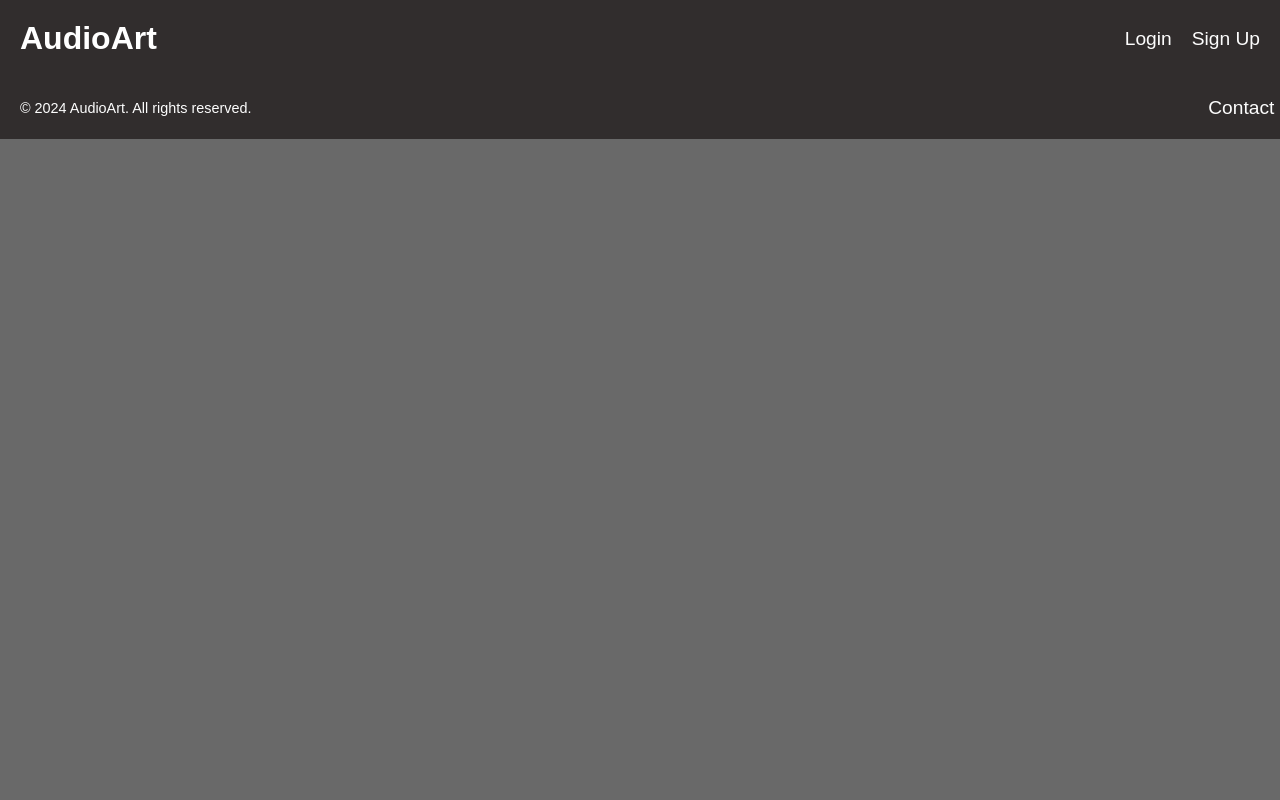
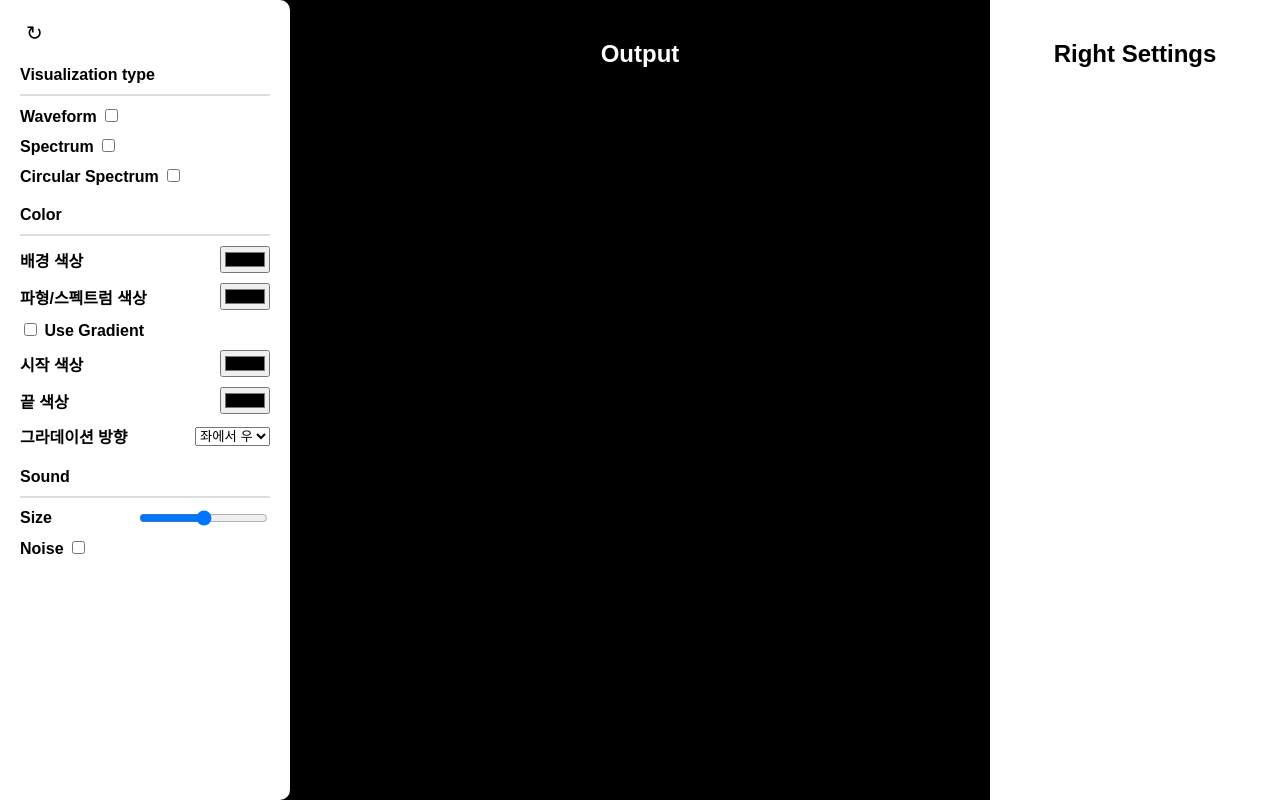
Before and after one commit to isuli1353/AudioArt, a React (Create React App) app: page /audioCreate in a window 1280 px wide. Built offline with nearby package versions, Linux system fonts and the light colour scheme.

Commit message:
AudioCreatePage 추가 및 설정요소 추가(임시)

```diff
--- a/package.json
+++ b/package.json
@@ -5,6 +5,7 @@
   "dependencies": {
     "cra-template": "1.2.0",
     "react": "^19.0.0",
+    "react-color": "^2.19.3",
     "react-dom": "^19.0.0",
     "react-router-dom": "^7.1.1",
     "react-scripts": "5.0.1",
--- a/src/App.jsx
+++ b/src/App.jsx
@@ -1,10 +1,11 @@
 import React, { useState } from 'react';
-import { BrowserRouter as Router, Routes, Route } from 'react-router-dom';
+import { BrowserRouter as Router, Routes, Route, useLocation } from 'react-router-dom';
 import Header from './Components/Header';
 import Footer from './Components/Footer';
 import Main from './Page/MainPage';
 import LoginPage from './Page/LoginPage';
 import SignupPage from './Page/SignupPage';
+import AudioCreatePage from './Page/AudioCreatePage';
 import './App.css';
 
 function App() {
@@ -12,16 +13,26 @@ function App() {
 
   return (
     <Router>
+      <AppContent isLogin={isLogin} setIsLogin={setIsLogin} />
+    </Router>
+  );
+}
+
+function AppContent({ isLogin, setIsLogin }) {
+  const location = useLocation();
+  const isAudioCreatePage = location.pathname === '/audioCreate';
+
+  return (
     <div className="App">
-        <Header isLogin={isLogin} />
+      {!isAudioCreatePage && <Header isLogin={isLogin} />}
       <Routes>
         <Route path="/" element={<Main />} />
         <Route path="/login" element={<LoginPage setIsLogin={setIsLogin} />} />
         <Route path="/signup" element={<SignupPage />} />
+        <Route path="/audioCreate" element={<AudioCreatePage />} />
       </Routes>
-        <Footer/>
+      {!isAudioCreatePage && <Footer />}
     </div>
-    </Router>
   );
 }
 
--- /dev/null
+++ b/src/Page/AudioCreatePage.css
@@ -0,0 +1,63 @@
+.container {
+ display: flex;
+ height: 100vh;
+ background-color: #000;
+}
+
+.left-panel {
+ width: 250px;
+ background-color: #fff;
+ padding: 20px;
+ border-top-right-radius: 10px;
+ border-bottom-right-radius: 10px;
+ position: relative;
+}
+
+.rotate-button {
+ display: flex;
+ font-size: 20px;
+ background: none;
+ border: none;
+ cursor: pointer;
+ margin-bottom: 20px;
+}
+
+.center-panel {
+ flex-grow: 1;
+ background-color: #000;
+ padding: 20px;
+ overflow: auto;
+ color: #fff;
+}
+
+.right-panel {
+ width: 250px;
+ background-color: #fff;
+ padding: 20px;
+}
+
+.setting {
+ margin-bottom: 20px;
+}
+
+.setting label {
+ display: block;
+ text-align: left;
+ font-weight: bold;
+}
+
+.option {
+ display: flex;
+ align-items: center;
+ margin-top: 10px;
+}
+
+.option label {
+ flex: 1;
+ text-align: left;
+}
+
+hr {
+ border: 1px solid #ddd;
+ margin: 10px 0;
+}
--- a/src/Page/AudioCreatePage.jsx
+++ b/src/Page/AudioCreatePage.jsx
@@ -0,0 +1,102 @@
+import React from 'react';
+import { useNavigate } from 'react-router-dom';
+import './AudioCreatePage.css';
+
+function AudioCreatePage() {
+  const navigate = useNavigate();
+
+  const handleGoBack = () => {
+    navigate(-1); // 이전 페이지로 이동
+  };
+
+  return (
+    <div className="container">
+      <div className="left-panel">
+        <button
+          className="rotate-button"
+          onClick={handleGoBack}
+        >
+          ↻
+        </button>
+
+        <div className="setting">
+          <label>Visualization type</label>
+          <hr />
+          <div className="option">
+            <label>
+             Waveform <input type="checkbox" />
+            </label>
+          </div>
+          <div className="option">
+            <label>
+             Spectrum <input type="checkbox" />
+            </label>
+          </div>
+          <div className="option">
+            <label>
+             Circular Spectrum <input type="checkbox" />
+            </label>
+          </div>
+        </div>
+
+        <div className="setting">
+          <label>Color</label>
+          <hr />
+          <div className="option">
+            <label>배경 색상</label>
+            <input type="color" />
+          </div>
+          <div className="option">
+            <label>파형/스펙트럼 색상</label>
+            <input type="color" />
+          </div>
+          <div className="option">
+            <label>
+              <input type="checkbox" /> Use Gradient
+            </label>
+          </div>
+          <div className="option">
+            <label>시작 색상</label>
+            <input type="color" />
+          </div>
+          <div className="option">
+            <label>끝 색상</label>
+            <input type="color" />
+          </div>
+          <div className="option">
+            <label>그라데이션 방향</label>
+            <select>
+              <option value="left-to-right">좌에서 우</option>
+              <option value="top-to-bottom">상에서 하</option>
+              <option value="diagonal">대각선</option>
+            </select>
+          </div>
+        </div>
+
+        <div className="setting">
+          <label>Sound</label>
+          <hr />
+          <div className="option">
+            <label>Size</label>
+            <input type="range" min="1" max="100" />
+          </div>
+          <div className="option">
+            <label>
+              Noise <input type="checkbox" />
+            </label>
+          </div>
+        </div>
+      </div>
+
+      <div className="center-panel">
+        <h2>Output</h2>
+      </div>
+
+      <div className="right-panel">
+        <h2>Right Settings</h2>
+      </div>
+    </div>
+  );
+}
+
+export default AudioCreatePage;
--- a/src/Page/LoginPage.css
+++ b/src/Page/LoginPage.css
@@ -28,6 +28,7 @@
  display: block;
  font-size: 1rem;
  margin-bottom: 5px;
+ text-align: left;
 }
 
 .input-field {
--- a/src/Page/LoginPage.jsx
+++ b/src/Page/LoginPage.jsx
@@ -1,15 +1,14 @@
-// src/Page/LoginPage.jsx
 import React, { useState } from 'react';
-import './LoginPage.css'; // 별도로 스타일을 작성할 경우
+import './LoginPage.css';
 
 function LoginPage() {
+  const [id, setId] = useState('');  // id 상태 추가
   const [email, setEmail] = useState('');
   const [password, setPassword] = useState('');
 
   const handleSubmit = (e) => {
     e.preventDefault();
-    // 로그인 처리 로직 추가
-    console.log('Logging in with:', email, password);
+    console.log('Logging in with:', id, email, password);
   };
 
   return (
@@ -17,6 +16,17 @@ function LoginPage() {
       <div className="login-container">
         <h2 className="login-title">로그인</h2>
         <form onSubmit={handleSubmit} className="login-form">
+          <div className="input-group">
+            <label htmlFor="id" className="input-label">아이디</label>
+            <input
+              type="text"
+              id="id"
+              className="input-field"
+              value={id}
+              onChange={(e) => setId(e.target.value)}
+              placeholder="아이디를 입력하세요"
+            />
+          </div>
           <div className="input-group">
             <label htmlFor="email" className="input-label">이메일</label>
             <input
--- a/src/Page/MainPage.jsx
+++ b/src/Page/MainPage.jsx
@@ -1,4 +1,5 @@
 import React, { useRef, useState } from 'react';
+import { useNavigate } from 'react-router-dom';
 import './MainPage.css'
 import Slider from 'react-slick';
 import 'slick-carousel/slick/slick.css';
@@ -7,6 +8,11 @@ import 'slick-carousel/slick/slick-theme.css';
 function Main() {
   const [currentSlide, setCurrentSlide] = useState(0);
   const sliderRef = useRef(null);
+  const navigate = useNavigate();
+
+  const handleStartClick = () => {
+    navigate('/audioCreate');
+  };
 
   const settings = {
     dots: true,
@@ -22,7 +28,7 @@ function Main() {
     beforeChange: (current, next) => setCurrentSlide(next),
   };
 
-  const boxes = [...Array(20)].map((_, index) => ({
+  const boxes = [...Array(5)].map((_, index) => ({
     id: index,
     text: (index % 5) + 1,
   }));
@@ -38,7 +44,7 @@ function Main() {
         </div>
         <div className="banner-overlay">
           <h1 className="banner-title">AudioArt</h1>
-          <button className="start-button">지금 시작하기</button>
+          <button className="start-button" onClick={handleStartClick}>지금 시작하기</button>
         </div>
       </section>
 
--- a/src/Page/SignupPage.css
+++ b/src/Page/SignupPage.css
@@ -29,6 +29,7 @@
  display: block;
  font-size: 1rem;
  margin-bottom: 5px;
+ text-align: left;
 }
 
 .input-field {
--- a/src/Page/SignupPage.jsx
+++ b/src/Page/SignupPage.jsx
@@ -2,6 +2,7 @@ import React, { useState } from 'react';
 import './SignupPage.css';
 
 function SignupPage() {
+  const [id, setId] = useState('');  // id 상태 추가
   const [email, setEmail] = useState('');
   const [password, setPassword] = useState('');
   const [confirmPassword, setConfirmPassword] = useState('');
@@ -12,8 +13,7 @@ function SignupPage() {
       alert('비밀번호가 일치하지 않습니다.');
       return;
     }
-    // 회원가입 처리 로직 추가
-    console.log('Signing up with:', email, password);
+    console.log('Signing up with:', id, email, password);
   };
 
   return (
@@ -21,6 +21,17 @@ function SignupPage() {
       <div className="signup-container">
         <h2 className="signup-title">회원가입</h2>
         <form onSubmit={handleSubmit} className="signup-form">
+          <div className="input-group">
+            <label htmlFor="id" className="input-label">아이디</label>
+            <input
+              type="text"
+              id="id"
+              className="input-field"
+              value={id}
+              onChange={(e) => setId(e.target.value)}
+              placeholder="아이디를 입력하세요"
+            />
+          </div>
           <div className="input-group">
             <label htmlFor="email" className="input-label">이메일</label>
             <input
```
Also changed, not shown: src/Components/Footer.css (line endings or trailing spaces), 1 other file (tests, documents, lock files or other folders). Lines whose indentation alone changed are shown as unchanged.
